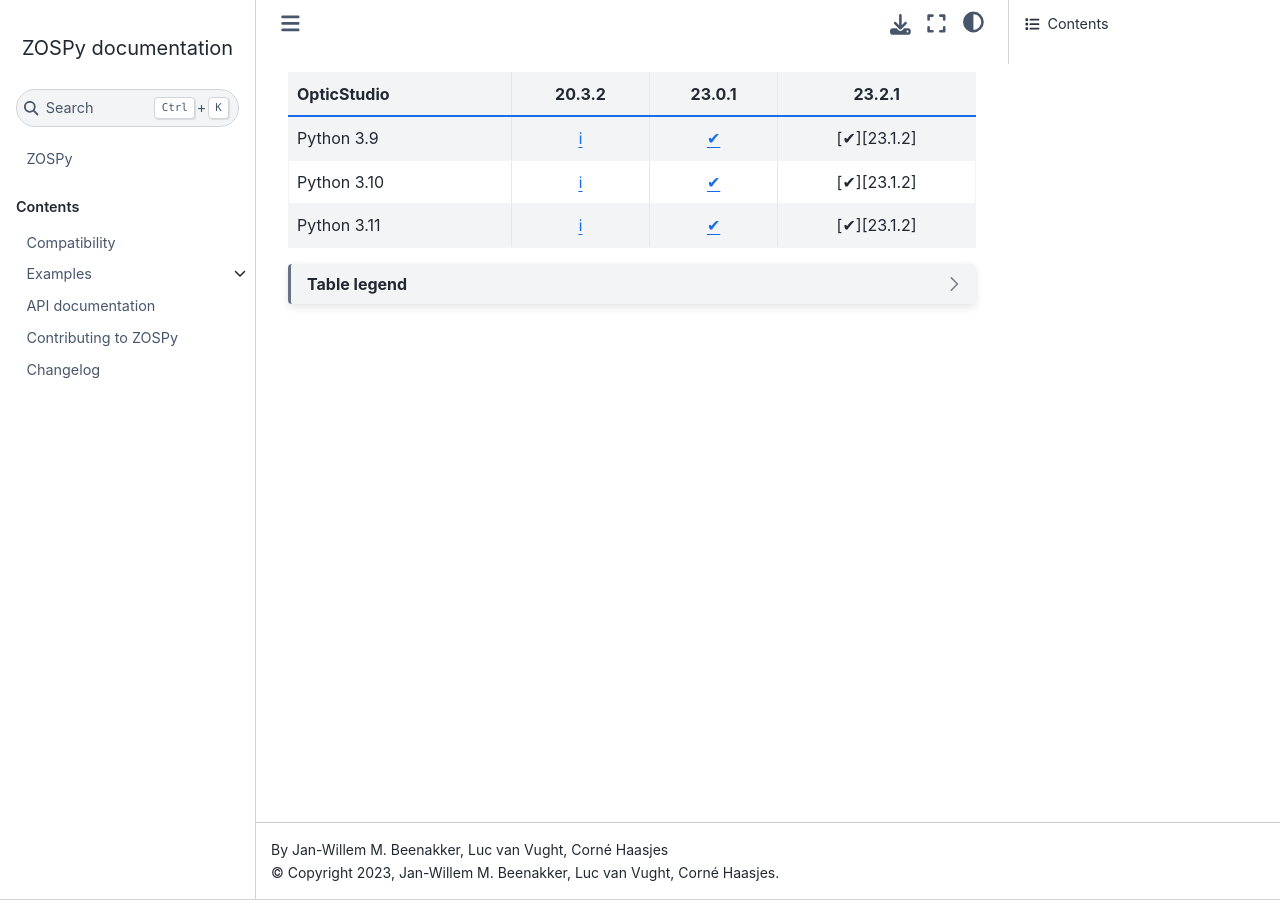
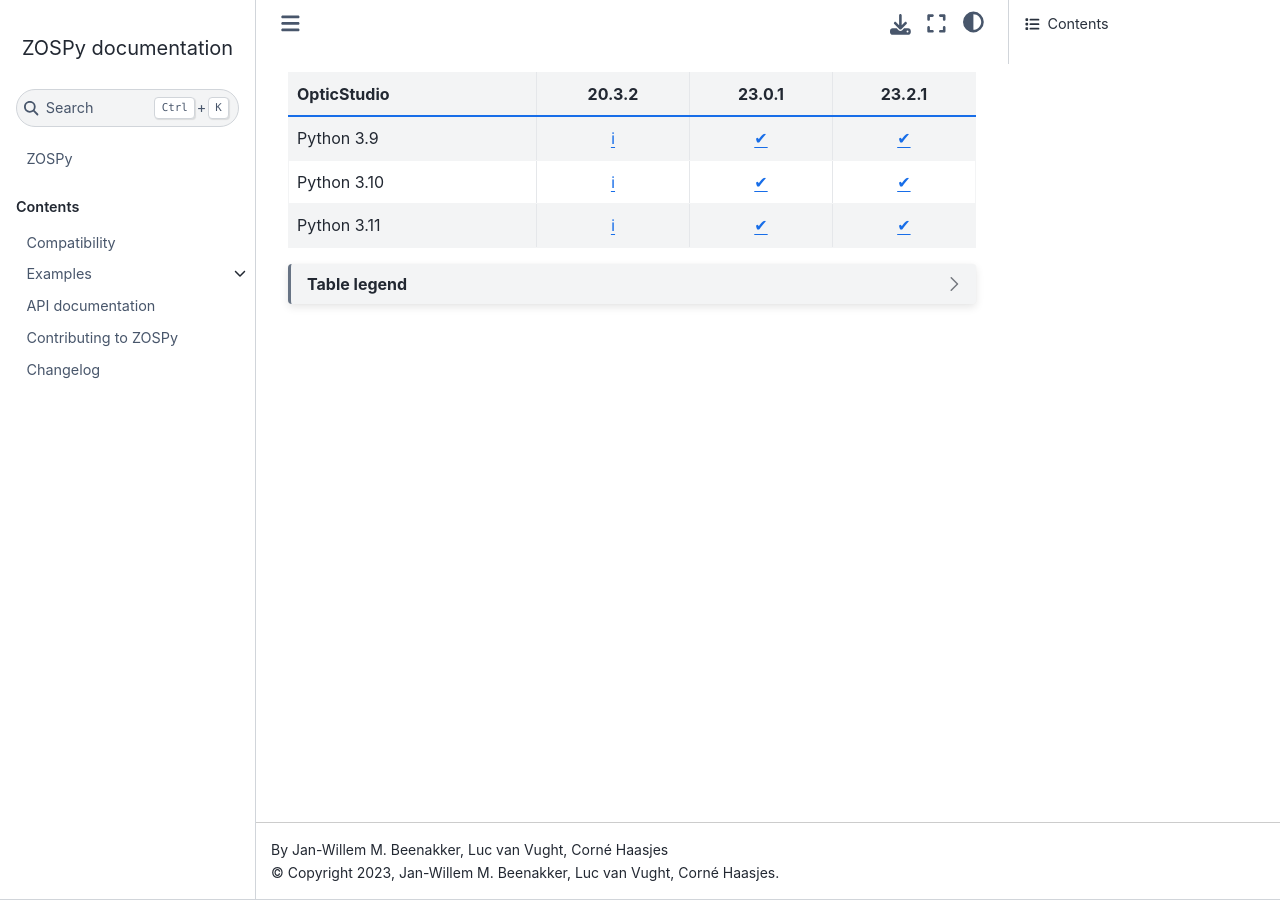
Before and after one commit to MREYE-LUMC/ZOSPy, a Sphinx documentation site: the page built from docs/compatibility_table.md, in a window 1280 px wide. Built offline with Sphinx 7.4.7 and the Sphinx Book theme 1.1.4, drawn with Linux system fonts in a browser that asks for light colours; pages that are not in the unit, such as notebooks, are missing from menus.

Commit message:
Fix links in table

```diff
--- a/docs/compatibility_table.md
+++ b/docs/compatibility_table.md
@@ -1,8 +1,8 @@
 | OpticStudio |   20.3.2    |   23.0.1    | 23.2.1       |
 |-------------|:-----------:|:-----------:|:------------:|
-| Python 3.9  | [ℹ][20.3.2] | [✔][23.0.1] | [✔][23.1.2] |
-| Python 3.10 | [ℹ][20.3.2] | [✔][23.0.1] | [✔][23.1.2] |
-| Python 3.11 | [ℹ][20.3.2] | [✔][23.0.1] | [✔][23.1.2] |
+| Python 3.9  | [ℹ][20.3.2] | [✔][23.0.1] | [✔][23.2.1] |
+| Python 3.10 | [ℹ][20.3.2] | [✔][23.0.1] | [✔][23.2.1] |
+| Python 3.11 | [ℹ][20.3.2] | [✔][23.0.1] | [✔][23.2.1] |
 
 :::{dropdown} Table legend
 ✔: This version works without problems.
```
Also changed, not shown: other parts of docs/compatibility_table.md (+1 -1 lines).
